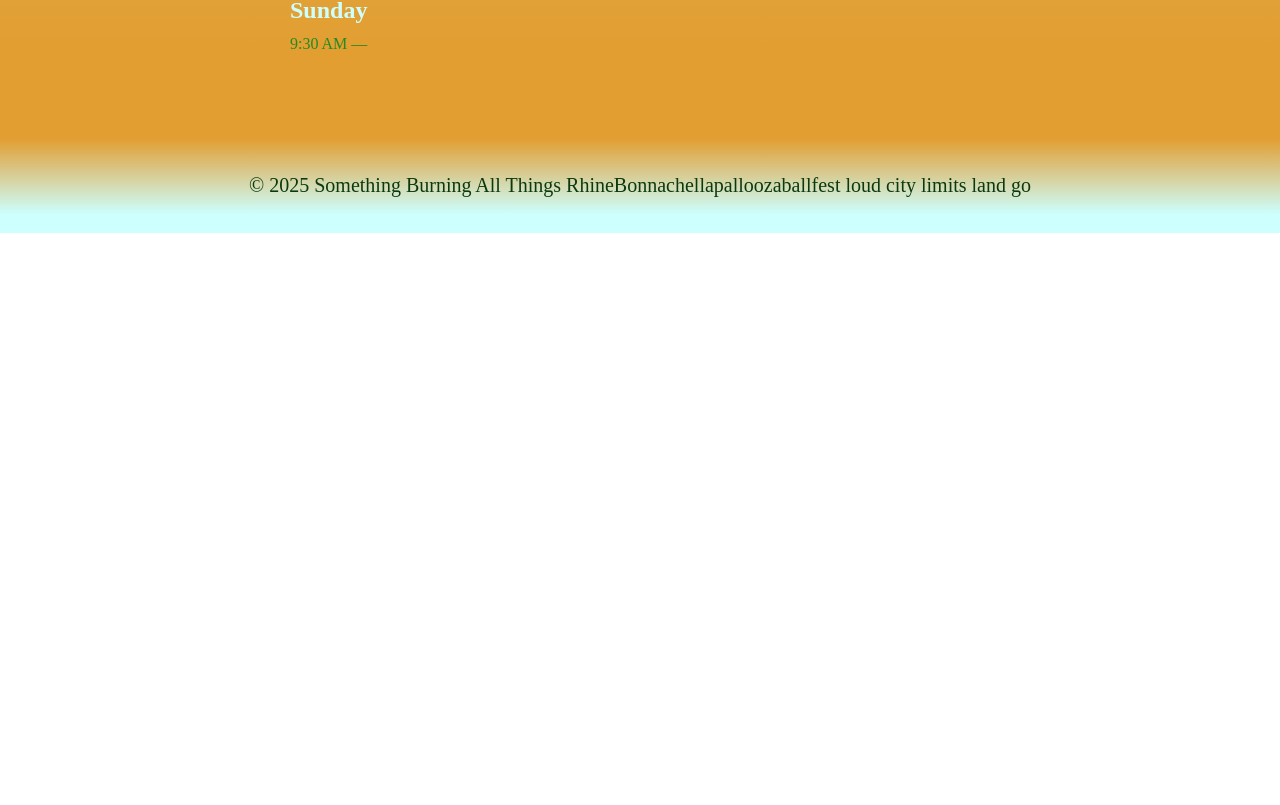
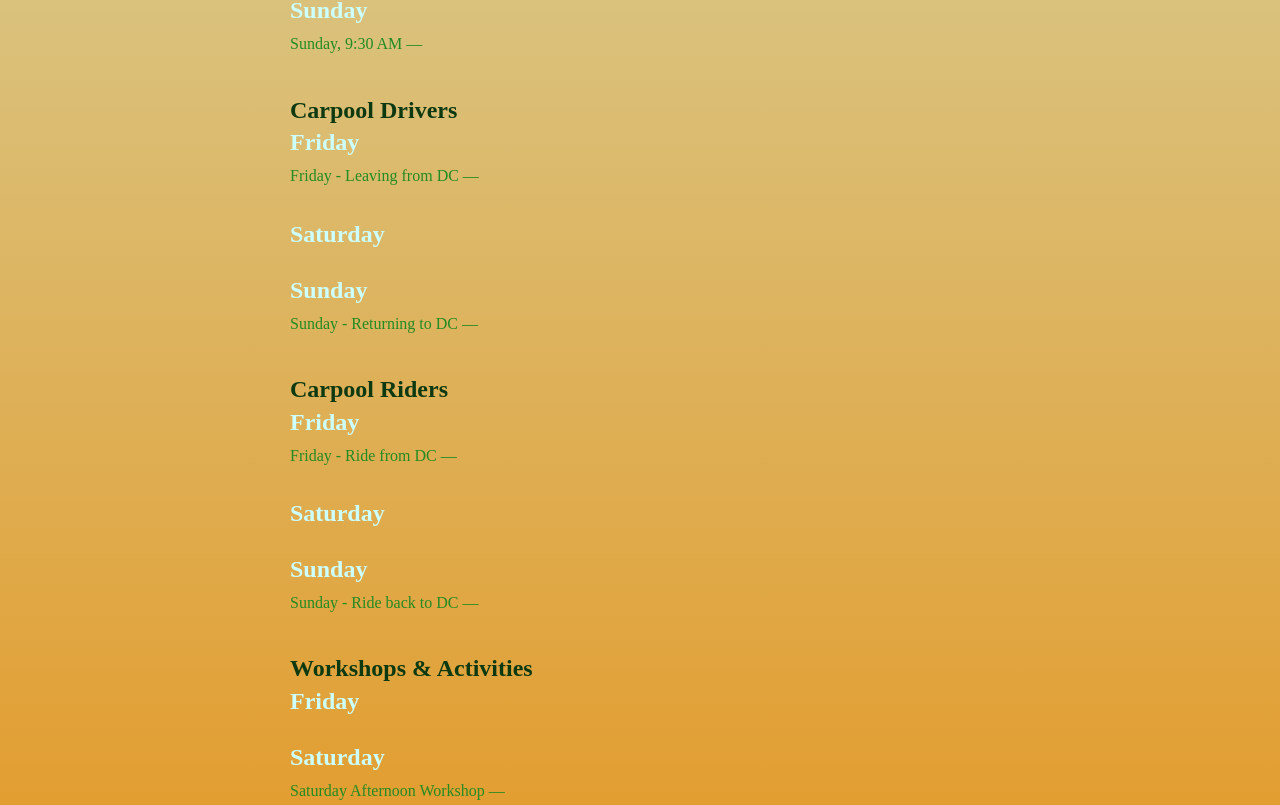
Before and after one commit to aaronhoffman7/rhinestock, a Next.js app: page /community in a window 1280 px wide. Shown: the part 1635-2440 px from the top of the page. Before the commit the page ends 1868 px from the top, so only its background shows below. Built offline with nearby package versions, Linux system fonts and the light colour scheme; no server answers; a web font is replaced by a local one.

Commit message:
yasdaaaa

```diff
--- a/src/app/components/SignUpsClient.tsx
+++ b/src/app/components/SignUpsClient.tsx
@@ -5,7 +5,7 @@ import { useEffect, useState } from "react";
 type SignUp = {
   timestamp: string;
   name: string;
-  slotType: "Grilling" | "DJ";
+  slotType: "Grilling" | "DJ" | "Driver" | "Rider" | "Activity";
   time: string;
 };
 
@@ -41,12 +41,28 @@ const DJ_SLOTS: Record<string, { label: string; capacity: number }> = {
   sunday_930am: { label: "Sunday, 9:30 AM", capacity: 1 },
 };
 
+const DRIVER_SLOTS: Record<string, { label: string; capacity: number }> = {
+  from_dc_fri: { label: "Friday - Leaving from DC", capacity: 4 },
+  to_dc_sun: { label: "Sunday - Returning to DC", capacity: 4 },
+};
+
+const RIDER_SLOTS: Record<string, { label: string; capacity: number }> = {
+  from_dc_fri: { label: "Friday - Ride from DC", capacity: 10 },
+  to_dc_sun: { label: "Sunday - Ride back to DC", capacity: 10 },
+};
+
+const ACTIVITY_SLOTS: Record<string, { label: string; capacity: number }> = {
+  saturday_afternoon: { label: "Saturday Afternoon Workshop", capacity: 3 },
+  sunday_morning: { label: "Sunday Morning Activity", capacity: 2 },
+};
+
+
 const CSV_URL =
   "https://script.google.com/macros/s/AKfycbwEMhCModxmjlHq0qafU-woC-4kFlz1FoxBEi9TYB91UAeZSfa6RSzC5XD31aVLDwAy/exec";
 
 export default function SignUpsClient() {
   const [signUps, setSignUps] = useState<SignUp[]>([]);
-  const [selectedSlotType, setSelectedSlotType] = useState<"Grilling" | "DJ">("Grilling");
+  const [selectedSlotType, setSelectedSlotType] = useState<SignUp["slotType"]>("Grilling");
 
   useEffect(() => {
   fetch(CSV_URL + "?t=" + Date.now(), { cache: "no-store" })
@@ -60,12 +76,24 @@ export default function SignUpsClient() {
     ? "Grilling"
     : slotTypeRaw === "dj"
     ? "DJ"
+    : slotTypeRaw === "driver"
+    ? "Driver"
+    : slotTypeRaw === "rider"
+    ? "Rider"
+    : slotTypeRaw === "activity"
+    ? "Activity"
     : null;
+
 
           if (!normalizedSlotType) return null;
 
           const validSlots =
-            normalizedSlotType === "Grilling" ? GRILL_SLOTS : DJ_SLOTS;
+  normalizedSlotType === "Grilling" ? GRILL_SLOTS :
+  normalizedSlotType === "DJ" ? DJ_SLOTS :
+  normalizedSlotType === "Driver" ? DRIVER_SLOTS :
+  normalizedSlotType === "Rider" ? RIDER_SLOTS :
+ ACTIVITY_SLOTS;
+
 
           const trimmedTime = row["Time"]?.trim();
           if (!validSlots[trimmedTime]) return null;
@@ -87,7 +115,12 @@ export default function SignUpsClient() {
 
 
 const SLOT_CONFIG =
-    selectedSlotType === "Grilling" ? GRILL_SLOTS : DJ_SLOTS;
+  selectedSlotType === "Grilling" ? GRILL_SLOTS :
+  selectedSlotType === "DJ" ? DJ_SLOTS :
+  selectedSlotType === "Driver" ? DRIVER_SLOTS :
+  selectedSlotType === "Rider" ? RIDER_SLOTS :
+  ACTIVITY_SLOTS;
+
 
   const takenCount: Record<string, number> = {};
   signUps
@@ -99,10 +132,18 @@ export default function SignUpsClient() {
 const groupedByType = {
   Grilling: {} as Record<string, string[]>,
   DJ: {} as Record<string, string[]>,
+  Driver: {} as Record<string, string[]>,
+  Rider: {} as Record<string, string[]>,
+  Activity: {} as Record<string, string[]>,
 };
+
 
   for (const slot of Object.keys(GRILL_SLOTS)) groupedByType.Grilling[slot] = [];
 for (const slot of Object.keys(DJ_SLOTS)) groupedByType.DJ[slot] = [];
+for (const slot of Object.keys(DRIVER_SLOTS)) groupedByType.Driver[slot] = [];
+for (const slot of Object.keys(RIDER_SLOTS)) groupedByType.Rider[slot] = [];
+for (const slot of Object.keys(ACTIVITY_SLOTS)) groupedByType.Activity[slot] = [];
+
 
   for (const s of signUps) {
     groupedByType[s.slotType][s.time].push(s.name);
@@ -135,7 +176,7 @@ export default function SignUpsClient() {
                       marginBottom: "0.4rem",
                     }}
                   >
-                    {slot.label.split(",")[1]?.trim()} — {names.join(", ")}
+                    {slot.label} — {names.join(", ")}
                   </li>
                 );
               })}
@@ -149,7 +190,7 @@ export default function SignUpsClient() {
   return (
     <main>
       <div style={{ maxWidth: "700px", margin: "0 auto", padding: "1rem" }}>
-        <h2>Sign Up for a Slot</h2>
+        <h2>Sign Up for something helpful or burdensome</h2>
         <form
           action="https://script.google.com/macros/s/AKfycbxPY05vXtt02iunZtgeKeRoBsR1A6h2SFwPPBIZqG61PknkolvfTlQ2pbegLigR61z6/exec"
           method="POST"
@@ -167,16 +208,21 @@ export default function SignUpsClient() {
           <br />
 
           <label>
-            Slot Type:<br />
+            Sign up type:<br />
             <select
   value={selectedSlotType}
   onChange={(e) =>
-                setSelectedSlotType(e.target.value as "Grilling" | "DJ")
+    setSelectedSlotType(
+      e.target.value as SignUp["slotType"]
+    )
   }
   required
 >
   <option value="Grilling">Grilling</option>
   <option value="DJ">DJ</option>
+  <option value="Driver">Carpool Driver</option>
+  <option value="Rider">Carpool Rider</option>
+  <option value="Activity">Activity Host</option>
 </select>
           </label>
           <br />
@@ -211,6 +257,10 @@ export default function SignUpsClient() {
 
         {renderSchedule(GRILL_SLOTS, groupedByType.Grilling, "Grilling Signups")}
         {renderSchedule(DJ_SLOTS, groupedByType.DJ, "DJ Lineup")}
+        {renderSchedule(DRIVER_SLOTS, groupedByType.Driver, "Carpool Drivers")}
+{renderSchedule(RIDER_SLOTS, groupedByType.Rider, "Carpool Riders")}
+{renderSchedule(ACTIVITY_SLOTS, groupedByType.Activity, "Workshops & Activities")}
+
       </div>
     </main>
   );
```
Lines whose indentation alone changed are shown as unchanged.
